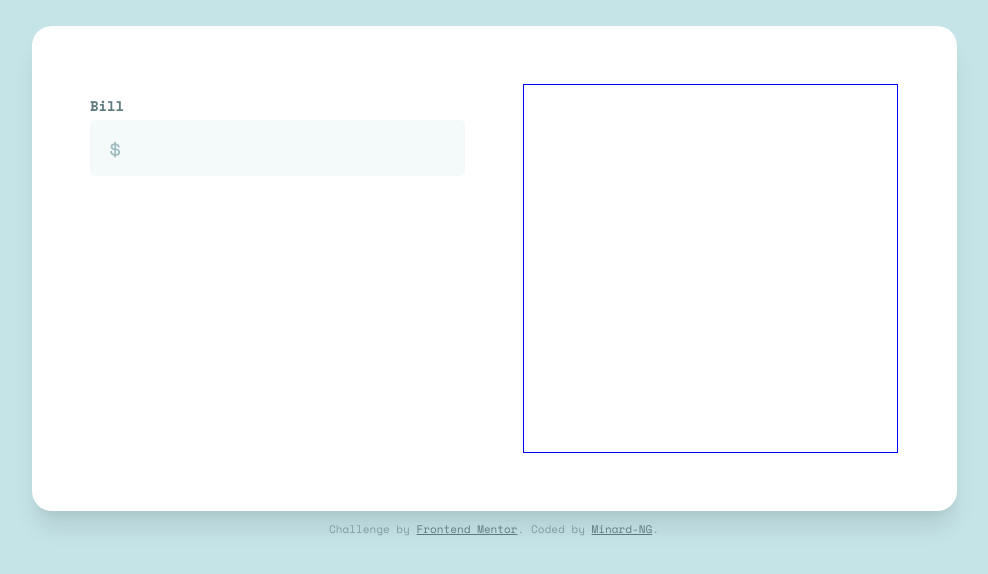
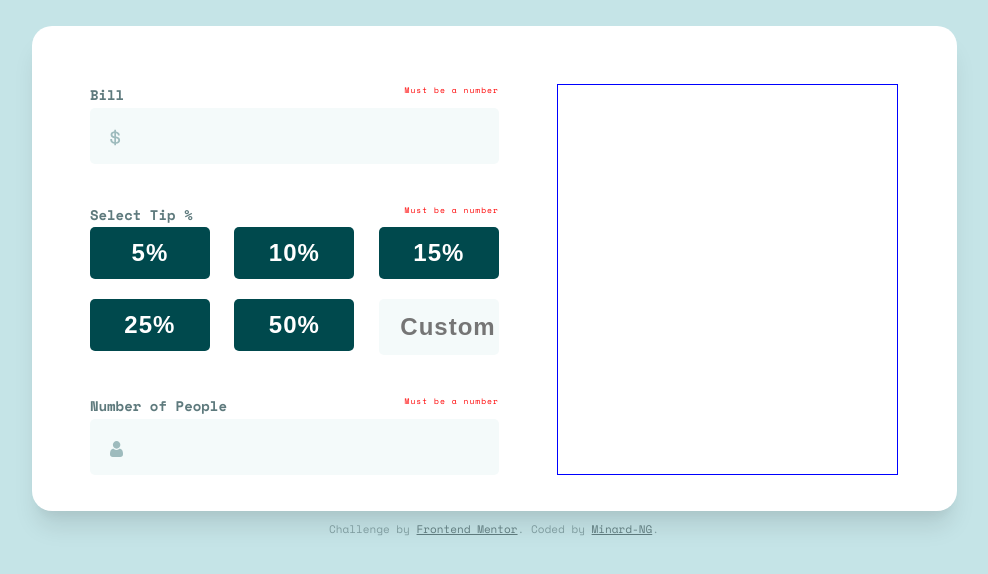
Before and after one commit to Minard-NG/Tip-calculator, a plain HTML site: page index.html in a window 1280 px wide. Shown: the part 184-758 px from the top of the page, without its empty margins (146-1134 px from the left). Drawn offline with nearby package versions, Linux system fonts and the light colour scheme.

Commit message:
update input section

```diff
--- a/css/_global.scss
+++ b/css/_global.scss
@@ -29,3 +29,18 @@ body{
     justify-content: center;
 
 }
+label{
+    display: flex;
+    justify-content: space-between;
+    padding-bottom: 0.15rem;
+    width: 100%;
+    font-size: 0.875rem;
+    font-weight: 700;
+    color: $grayishCyan1;
+    .error{
+        font-size: 0.5rem;
+        font-weight: 300;
+        color: red;
+        letter-spacing: 1px;
+    }
+}
--- a/css/_main.scss
+++ b/css/_main.scss
@@ -16,20 +16,18 @@ main {
     width: 100%;
     height: 100%;
 
-    &-bill{
+    &-bill {
       width: 100%;
       position: relative;
       margin-bottom: 2.5rem;
 
-        label{
-            width: 100%;
-            font-size: 0.875rem;
-            font-weight: 700;
-            color: $grayishCyan1;
+      label {
       }
-        input{
+
+      input {
         width: 100%;
         font-size: 1.5rem;
+        font-weight: 700;
         padding: 0.875rem 1rem;
         padding-left: 2.5rem;
         background-color: $lightCyan2;
@@ -37,12 +35,76 @@ main {
         border: none;
         border-radius: 5px;
         text-align: right;
-            &:focus{
+        &:focus {
           outline: 2px solid $strongCyan;
         }
       }
 
-        svg{
+      img {
+        position: absolute;
+        left: 20px;
+        bottom: 18px;
+      }
+    }
+
+    &-tip {
+      margin-bottom: 2.5rem;
+      label {
+      }
+      .tips {
+        display: flex;
+        justify-content: space-between;
+        flex-wrap: wrap;
+        gap: 1.25rem;
+
+        input[type="button"] {
+          border: none;
+          background-color: $elementBg;
+          color: $white;
+          font-size: 1.5rem;
+          font-weight: 700;
+          letter-spacing: 1px;
+          width: 7.5rem;
+          height: 3.25rem;
+          border-radius: 5px;
+        }
+        input[type="text"] {
+          width: 7.5rem;
+          font-size: 1.5rem;
+          padding: 0.875rem 0.2rem;
+          background-color: $lightCyan2;
+          color: $elementBg;
+          border: none;
+          border-radius: 5px;
+          text-align: right;
+          font-weight: 700;
+          letter-spacing: 1px;
+          &:focus {
+            outline: 2px solid $strongCyan;
+          }
+        }
+      }
+    }
+
+    &-no {
+        position: relative;
+      input {
+        width: 100%;
+        font-size: 1.5rem;
+        font-weight: 700;
+        padding: 0.875rem 1rem;
+        padding-left: 2.5rem;
+        background-color: $lightCyan2;
+        color: $elementBg;
+        border: none;
+        border-radius: 5px;
+        text-align: right;
+        &:focus {
+          outline: 2px solid $strongCyan;
+        }
+      }
+
+      img {
         position: absolute;
         left: 20px;
         bottom: 18px;
@@ -58,7 +120,7 @@ main {
 
 @media only screen and (min-width: 930px) {
   main {
-    grid-template: 1fr / 1fr 1fr;
+    grid-template: 1fr / 1.2fr 1fr;
     height: 485px;
     border-radius: 20px;
   }
--- a/index.html
+++ b/index.html
@@ -22,22 +22,42 @@
     </header>
     <main>
       <div class="input__sect">
+        <div class="input__sect-bill">
+          <label for="bill"
+            >Bill
+            <span id="error-bill" class="error">Must be a number</span></label
+          >
 
-        <div class="input__sect-bill">
-          <label for="bill">Bill</label>
           <input type="text" id="bill" name="bill" />
-          <svg xmlns="http://www.w3.org/2000/svg" width="11" height="17">
-            <path
-              fill="#9EBBBD"
-              d="M6.016 16.328v-1.464c1.232-.08 2.22-.444 2.964-1.092.744-.648 1.116-1.508 1.116-2.58v-.144c0-.992-.348-1.772-1.044-2.34-.696-.568-1.708-.932-3.036-1.092V4.184c.56.144 1.012.4 1.356.768.344.368.516.816.516 1.344v.288h1.824v-.432c0-.448-.088-.876-.264-1.284a3.783 3.783 0 00-.744-1.116A4.251 4.251 0 007.54 2.9a5.324 5.324 0 00-1.524-.492V.872H4.288V2.36a5.532 5.532 0 00-1.416.324c-.448.168-.84.392-1.176.672-.336.28-.604.616-.804 1.008-.2.392-.3.844-.3 1.356v.144c0 .96.316 1.708.948 2.244.632.536 1.548.884 2.748 1.044v3.912c-.704-.16-1.248-.472-1.632-.936-.384-.464-.576-1.08-.576-1.848v-.288H.256v.576c0 .464.08.924.24 1.38.16.456.404.88.732 1.272.328.392.744.728 1.248 1.008s1.108.476 1.812.588v1.512h1.728zM4.288 7.424c-.688-.128-1.164-.332-1.428-.612-.264-.28-.396-.644-.396-1.092 0-.464.176-.832.528-1.104.352-.272.784-.448 1.296-.528v3.336zm1.728 5.712V9.344c.768.128 1.328.328 1.68.6.352.272.528.688.528 1.248 0 .544-.196.984-.588 1.32-.392.336-.932.544-1.62.624z"
-            />
-          </svg>
+          <img src="./images/icon-dollar.svg" alt="dollar image" />
         </div>
 
         <div class="input__sect-tip">
+          <label
+            >Select Tip %
+            <span id="error-tip" class="error">Must be a number</span></label
+          >
+          <div class="tips">
+            <input type="button" value="5%" />
+            <input type="button" value="10%" />
+            <input type="button" value="15%" />
+            <input type="button" value="25%" />
+            <input type="button" value="50%" />
+            <input type="text" placeholder="Custom" />
+          </div>
+        </div>
+
+        <div class="input__sect-no">
+          <label
+            >Number of People
+            <span id="error-no" class="error">Must be a number</span></label
+          >
+          <input type="text" id="bill" name="bill" />
+          <img src="./images/icon-person.svg" alt="person">
 
         </div>
       </div>
+
       <div class="output__sect"></div>
     </main>
     <footer class="attribution">
```
Also changed, not shown: css/style.css, 1 other file. Lines whose indentation alone changed are shown as unchanged.
